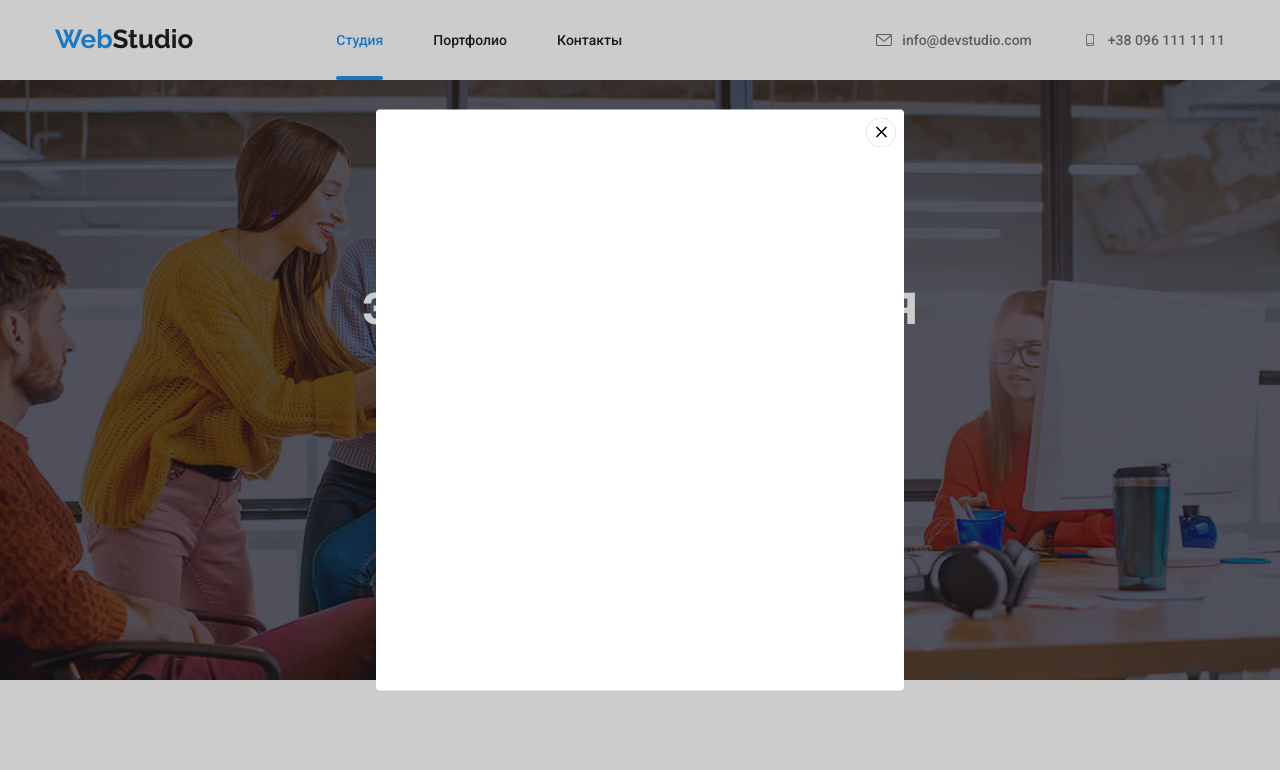
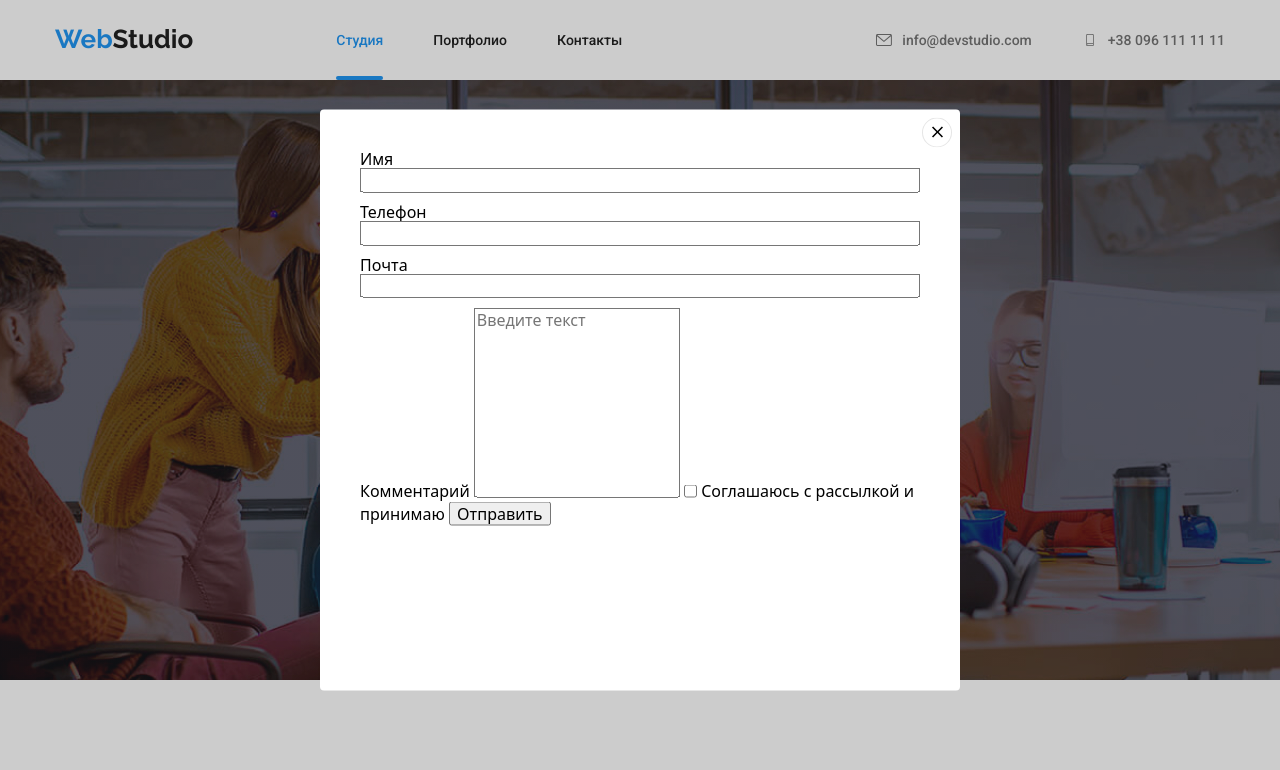
Before and after one commit to Tytyak/goit-markup-hw-06, a plain HTML site: page index.html in a window 1280 px wide. Both pictures are taken after a click on the button "Заказать услугу". Shown: the top 770 px of the page. Drawn offline with Linux system fonts and the light colour scheme.

Commit message:
первые шаги

```diff
--- a/css/main.css
+++ b/css/main.css
@@ -542,6 +542,21 @@ img{
     left: 0px;
 }
 
+/* FORM */
+
+.form{
+    margin: 40px;
+}
+
+.form-grup{
+    display: flex;
+    flex-direction: column;
+    margin-bottom: 10px;
+}
+
+textarea{
+    resize: none;
+}
 
 
       /* FOOTER */
--- a/index.html
+++ b/index.html
@@ -354,6 +354,30 @@
     </section>
     <div class="backdrop is-hidden" data-backdrop>
         <div class="modal">
+            <form class="form">
+                <div class="form-grup">
+                <label for="name">Имя</label>
+                <input type="text" name="name" id="name">
+                </div>
+
+                <div class="form-grup">
+                <label for="tel">Телефон</label>
+                <input type="tel" name="tel" id="tel">
+                </div>
+
+                <div class="form-grup">
+                <label for="mail">Почта</label>
+                <input type="email" name="mail" id="mail">
+                </div>
+
+                <label for="comment">Комментарий</label>
+                <textarea name="comment" id="comment" rows="10" placeholder="Введите текст"></textarea>
+
+                <input type="checkbox" name="agree" value="agree" id="agree">
+                <label for="agree">Соглашаюсь с рассылкой и принимаю</label>
+
+                <button type="submit">Отправить</button>
+            </form>
             <button class="btn-modal" data-close-modal>
                 <svg class="icon-modal" width="100%" height="100%">
                     <use href="./images/symbol-defs.svg#close">
```
